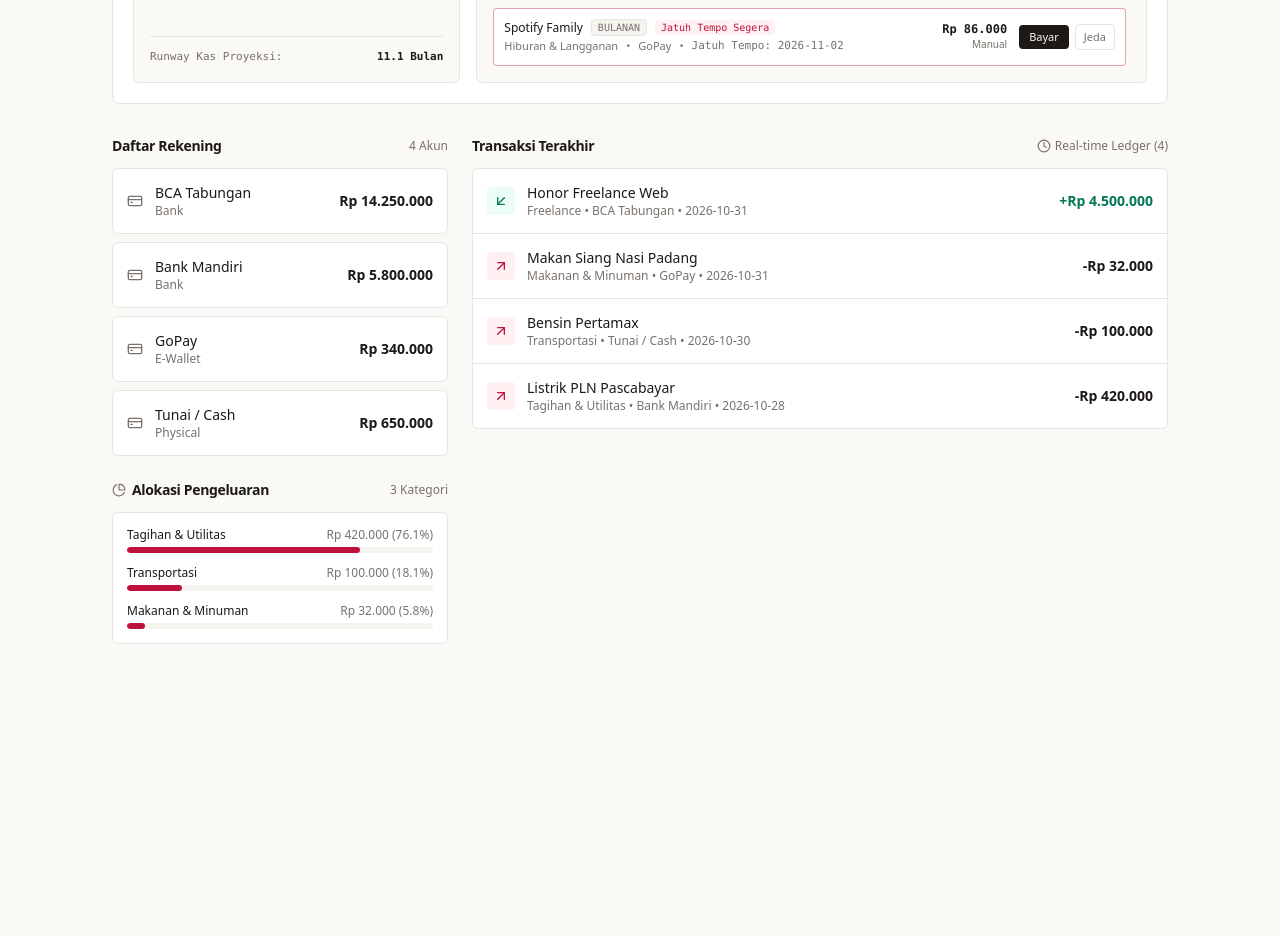
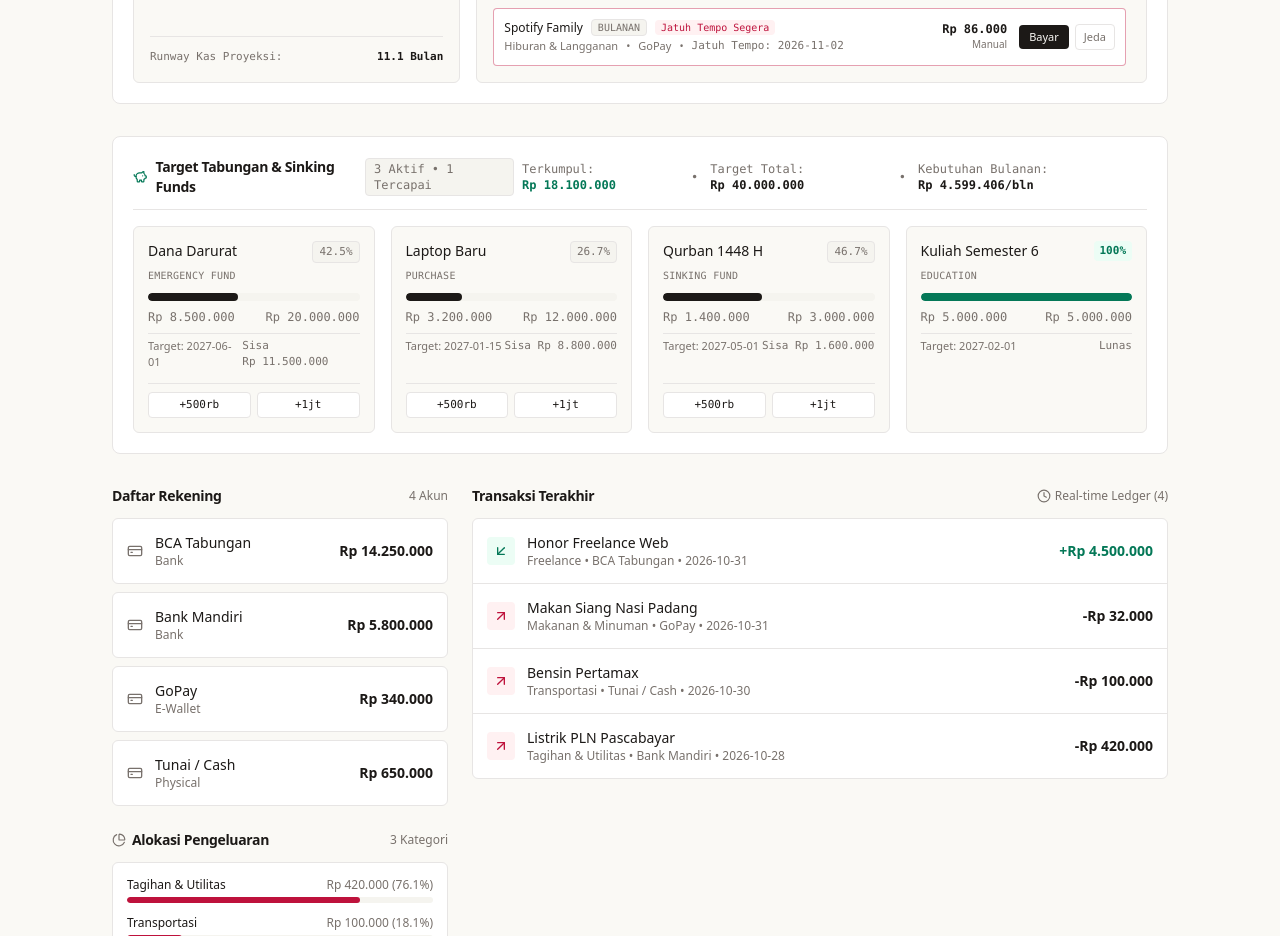
Before and after one commit to saifulohyr/fin-flow, a Next.js app: page / in a window 1280 px wide. Shown: the part 1220-2156 px from the top of the page. Before the commit the page ends 1912 px from the top, so only its background shows below. Built offline with nearby package versions, Linux system fonts and the light colour scheme.

Commit message:
feat(ui): integrate savings goals into dashboard views

```diff
--- a/src/app/dashboard-view.tsx
+++ b/src/app/dashboard-view.tsx
@@ -28,6 +28,12 @@ import {
 } from "@/lib/recurring-engine";
 import { BudgetInput } from "@/lib/validations/budget";
 import { RecurringTransactionInput } from "@/lib/validations/recurring";
+import { SavingsGoalInput } from "@/lib/validations/savings-goal";
+import {
+  calculateSavingsGoalsSummary,
+  calculateGoalProgress,
+  applyGoalContribution,
+} from "@/lib/savings-engine";
 import {
   ArrowUpRight,
   ArrowDownLeft,
@@ -47,6 +53,7 @@ import {
   Repeat,
   CalendarClock,
   Receipt,
+  PiggyBank,
 } from "lucide-react";
 
 interface DisplayTransaction extends RawTransaction {
@@ -181,11 +188,63 @@ const INITIAL_RECURRING: RecurringTransactionInput[] = [
   },
 ];
 
+const INITIAL_SAVINGS_GOALS: SavingsGoalInput[] = [
+  {
+    id: "sg-1",
+    name: "Dana Darurat",
+    targetAmount: 20000000,
+    currentAmount: 8500000,
+    targetDate: "2027-06-01",
+    category: "emergency_fund",
+    priority: "high",
+    accountId: "acc-1",
+    color: "#047857",
+    isCompleted: false,
+  },
+  {
+    id: "sg-2",
+    name: "Laptop Baru",
+    targetAmount: 12000000,
+    currentAmount: 3200000,
+    targetDate: "2027-01-15",
+    category: "purchase",
+    priority: "medium",
+    accountId: "acc-2",
+    color: "#92400e",
+    isCompleted: false,
+  },
+  {
+    id: "sg-3",
+    name: "Qurban 1448 H",
+    targetAmount: 3000000,
+    currentAmount: 1400000,
+    targetDate: "2027-05-01",
+    category: "sinking_fund",
+    priority: "high",
+    accountId: "acc-1",
+    color: "#1e3a5f",
+    isCompleted: false,
+  },
+  {
+    id: "sg-4",
+    name: "Kuliah Semester 6",
+    targetAmount: 5000000,
+    currentAmount: 5000000,
+    targetDate: "2027-02-01",
+    category: "education",
+    priority: "high",
+    accountId: "acc-1",
+    color: "#047857",
+    isCompleted: true,
+  },
+];
+
 export function DashboardView() {
   const [accounts, setAccounts] = useState<RawAccount[]>(INITIAL_ACCOUNTS);
   const [transactions, setTransactions] = useState<DisplayTransaction[]>(INITIAL_TRANSACTIONS);
   const [budgets] = useState<BudgetInput[]>(INITIAL_BUDGETS);
   const [recurring, setRecurring] = useState<RecurringTransactionInput[]>(INITIAL_RECURRING);
+  const [savingsGoals, setSavingsGoals] = useState<SavingsGoalInput[]>(INITIAL_SAVINGS_GOALS);
   const [nluInput, setNluInput] = useState("");
   const [parsedPreview, setParsedPreview] = useState<ReturnType<typeof parseTransactionNLU> | null>(null);
 
@@ -207,6 +266,7 @@ export function DashboardView() {
   const cashflowProjection = projectCashflow(netWorth, projectedIncome, recurring, dailyBurn, 30);
   const monthlyNetBurn = monthlyCommitment + dailyBurn * 30 - projectedIncome;
   const projectedRunway = calculateCashflowRunway(cashflowProjection.projectedBalance, monthlyNetBurn);
+  const savingsSummary = calculateSavingsGoalsSummary(savingsGoals, "2026-10-31");
 
   const handleInputChange = (value: string) => {
     setNluInput(value);
@@ -249,6 +309,25 @@ export function DashboardView() {
     setTransactions((prev) => [newTx, ...prev]);
     setNluInput("");
     setParsedPreview(null);
+  };
+
+  const handleContributeSavings = (goalId: string, amount: number) => {
+    const goal = savingsGoals.find((g) => g.id === goalId);
+    if (!goal) return;
+
+    const res = applyGoalContribution(goal, amount, "deposit");
+    setSavingsGoals((prev) =>
+      prev.map((g) => (g.id === goalId ? res.updatedGoal : g))
+    );
+
+    // Optional deduction from account if mapped
+    if (goal.accountId) {
+      setAccounts((prev) =>
+        prev.map((acc) =>
+          acc.id === goal.accountId ? { ...acc, balance: acc.balance - amount } : acc
+        )
+      );
+    }
   };
 
   const handlePayRecurring = (rec: RecurringTransactionInput) => {
@@ -674,6 +753,107 @@ export function DashboardView() {
         </div>
       </section>
 
+      {/* Savings Goals & Sinking Funds Section */}
+      <section className="p-5 rounded-lg border border-[var(--border)] bg-[var(--surface)] space-y-4">
+        <div className="flex flex-col sm:flex-row sm:items-center justify-between gap-2 border-b border-[var(--border)] pb-3">
+          <div className="flex items-center gap-2">
+            <PiggyBank className="w-4 h-4 text-[var(--accent)]" />
+            <h2 className="text-sm font-semibold tracking-tight text-[var(--foreground)]">
+              Target Tabungan & Sinking Funds
+            </h2>
+            <span className="text-xs px-2 py-0.5 rounded bg-[var(--surface-subtle)] text-[var(--text-muted)] border border-[var(--border)] font-mono tabular-numbers">
+              {savingsSummary.activeCount} Aktif • {savingsSummary.completedCount} Tercapai
+            </span>
+          </div>
+          <div className="flex items-center gap-3 text-xs tabular-numbers font-mono text-[var(--text-muted)]">
+            <span>Terkumpul: <strong className="text-[var(--accent)]">{formatIDR(savingsSummary.totalCurrentAmount)}</strong></span>
+            <span>•</span>
+            <span>Target Total: <strong className="text-[var(--foreground)]">{formatIDR(savingsSummary.totalTargetAmount)}</strong></span>
+            <span>•</span>
+            <span>Kebutuhan Bulanan: <strong className="text-[var(--foreground)]">{formatIDR(savingsSummary.totalMonthlyNeeded)}/bln</strong></span>
+          </div>
+        </div>
+
+        {/* Goals Grid */}
+        <div className="grid grid-cols-1 md:grid-cols-2 lg:grid-cols-4 gap-4">
+          {savingsGoals.map((goal) => {
+            const prog = calculateGoalProgress(goal.currentAmount, goal.targetAmount);
+            const isFinished = prog.isCompleted;
+
+            return (
+              <div
+                key={goal.id}
+                className="p-3.5 rounded-md border border-[var(--border)] bg-[var(--background)] flex flex-col justify-between space-y-3"
+              >
+                <div className="space-y-2">
+                  <div className="flex items-start justify-between gap-2">
+                    <div className="min-w-0">
+                      <span className="text-sm font-medium text-[var(--foreground)] truncate block">
+                        {goal.name}
+                      </span>
+                      <span className="text-[10px] font-mono text-[var(--text-muted)] uppercase tracking-wide">
+                        {goal.category.replace("_", " ")}
+                      </span>
+                    </div>
+                    <span
+                      className={`text-[11px] font-mono px-1.5 py-0.5 rounded ${
+                        isFinished
+                          ? "bg-[var(--accent-light)] text-[var(--accent)] font-semibold"
+                          : "bg-[var(--surface-subtle)] text-[var(--text-muted)] border border-[var(--border)]"
+                      }`}
+                    >
+                      {prog.percentage}%
+                    </span>
+                  </div>
+
+                  <div className="w-full bg-[var(--surface-subtle)] h-2 rounded-full overflow-hidden">
+                    <div
+                      className={`h-full rounded-full transition-all ${
+                        isFinished ? "bg-[var(--accent)]" : "bg-[var(--foreground)]"
+                      }`}
+                      style={{ width: `${prog.percentage}%` }}
+                    />
+                  </div>
+
+                  <div className="flex items-center justify-between text-xs font-mono tabular-numbers text-[var(--text-muted)]">
+                    <span>{formatIDR(goal.currentAmount)}</span>
+                    <span>{formatIDR(goal.targetAmount)}</span>
+                  </div>
+
+                  <div className="flex items-center justify-between text-[11px] text-[var(--text-muted)] pt-1 border-t border-[var(--border)]">
+                    <span>Target: {goal.targetDate}</span>
+                    <span className="font-mono tabular-numbers">
+                      {isFinished ? "Lunas" : `Sisa ${formatIDR(prog.remainingAmount)}`}
+                    </span>
+                  </div>
+                </div>
+
+                {!isFinished && (
+                  <div className="pt-2 flex items-center gap-1.5 border-t border-[var(--border)]">
+                    <button
+                      type="button"
+                      onClick={() => handleContributeSavings(goal.id, 500000)}
+                      className="flex-1 py-1 text-[11px] font-medium rounded border border-[var(--border)] bg-[var(--surface)] text-[var(--foreground)] hover:bg-[var(--surface-subtle)] transition-colors text-center font-mono tabular-numbers"
+                      title="Setor Rp 500.000 ke target tabungan"
+                    >
+                      +500rb
+                    </button>
+                    <button
+                      type="button"
+                      onClick={() => handleContributeSavings(goal.id, 1000000)}
+                      className="flex-1 py-1 text-[11px] font-medium rounded border border-[var(--border)] bg-[var(--surface)] text-[var(--foreground)] hover:bg-[var(--surface-subtle)] transition-colors text-center font-mono tabular-numbers"
+                      title="Setor Rp 1.000.000 ke target tabungan"
+                    >
+                      +1jt
+                    </button>
+                  </div>
+                )}
+              </div>
+            );
+          })}
+        </div>
+      </section>
+
       {/* Main Grid: Accounts, Category Breakdown & Recent Ledger */}
       <section className="grid grid-cols-1 lg:grid-cols-3 gap-6">
         {/* Left Column: Accounts & Breakdown */}
```
Also changed, not shown: 2 other files (tests, documents, lock files or other folders).
